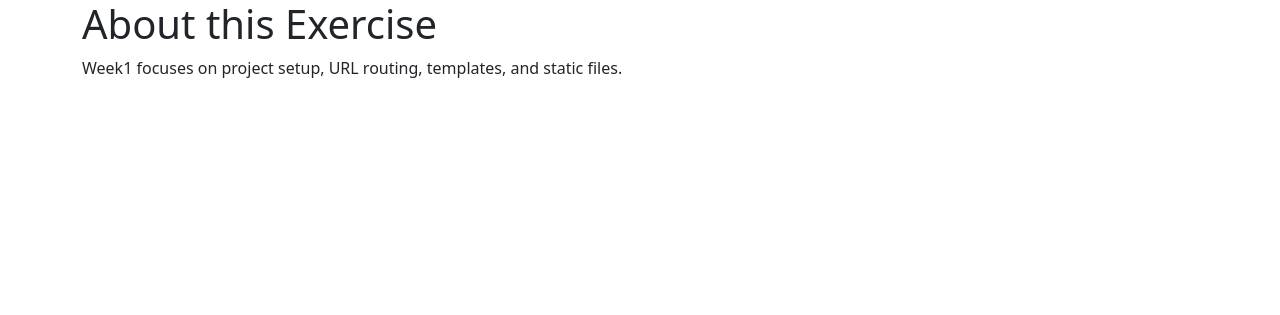
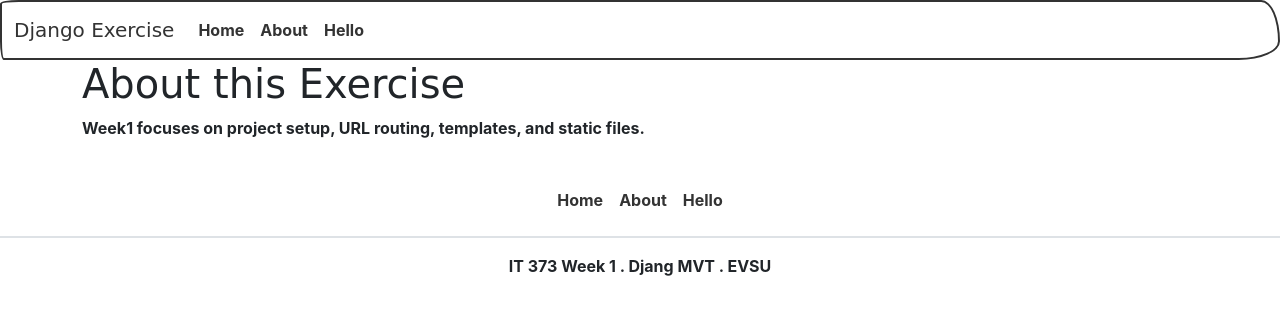
Before and after one commit to turbogag1/IT373-Week1-Django-Basic, a Django app: page /about/ in a window 1280 px wide. Shown: the top 315 px of the page. Run offline with Django 5.2, Linux system fonts and the light colour scheme; some web fonts are replaced.

Commit message:
Modified base.html

```diff
--- a/templates/base.html
+++ b/templates/base.html
@@ -4,12 +4,67 @@
     <meta charset="utf-8">
     <meta name="viewport" content="width=device-width, initial-scale=1">
     <title>{% block title %} Week 1 {% endblock title %} . Django Exercises</title>
-    <link href="https://cdn.jsdelivr.net/npm/bootstrap@5.3.8/dist/css/bootstrap.min.css" rel="stylesheet" integrity="sha384-sRIl4kxILFvY47J16cr9ZwB07vP4J8+LH7qKQnuqkuIAvNWLzeN8tE5YBujZqJLB" crossorigin="anonymous">
+    <link rel="stylesheet" href="https://bootswatch.com/5/sketchy/bootstrap.min.css">
   </head>
   <body>
+  <header>
+    <nav class="navbar navbar-expand-lg bg-light" data-bs-theme="light">
+  <div class="container-fluid">
+    <a class="navbar-brand" href="{% url "home" %}">Django Exercise</a>
+    <button class="navbar-toggler" type="button" data-bs-toggle="collapse" data-bs-target="#navbarColor03" aria-controls="navbarColor03" aria-expanded="false" aria-label="Toggle navigation">
+      <span class="navbar-toggler-icon"></span>
+    </button>
+    <div class="collapse navbar-collapse" id="navbarColor03">
+      <ul class="navbar-nav me-auto">
+        <li class="nav-item">
+          <a class="nav-link active" href="{% url "home" %}">Home
+            <span class="visually-hidden">(current)</span>
+          </a>
+        </li>
+        <li class="nav-item">
+          <a class="nav-link" href="{% url "about" %}">About</a>
+        </li>
+        <li class="nav-item">
+          <a class="nav-link" href="{% url "hello" %}">Hello</a>
+        </li>
+        <!--<li class="nav-item">
+          <a class="nav-link" href="#">Pricing</a>
+        </li>
+        <li class="nav-item">
+          <a class="nav-link" href="#">About</a>
+        </li>
+        <li class="nav-item dropdown">
+          <a class="nav-link dropdown-toggle" data-bs-toggle="dropdown" href="#" role="button" aria-haspopup="true" aria-expanded="false">Dropdown</a>
+          <div class="dropdown-menu">
+            <a class="dropdown-item" href="#">Action</a>
+            <a class="dropdown-item" href="#">Another action</a>
+            <a class="dropdown-item" href="#">Something else here</a>
+            <div class="dropdown-divider"></div>
+            <a class="dropdown-item" href="#">Separated link</a>
+          </div>
+        </li>
+    -->
+      </ul>
+      <!--<form class="d-flex">
+        <input class="form-control me-sm-2" type="search" placeholder="Search">
+        <button class="btn btn-secondary my-2 my-sm-0" type="submit">Search</button>
+      </form>
+    -->
+    </div>
+  </div>
+</nav>
+</header>
     <main class="container">
         {% block content %}{% endblock content %}
     </main>
-    <script src="https://cdn.jsdelivr.net/npm/bootstrap@5.3.8/dist/js/bootstrap.bundle.min.js" integrity="sha384-FKyoEForCGlyvwx9Hj09JcYn3nv7wiPVlz7YYwJrWVcXK/BmnVDxM+D2scQbITxI" crossorigin="anonymous"></script>
+    </header>
+    <footer class="py-3 my-4">
+        <ul class="nav justify-content-center border-bottom pb-3 mb-3">
+        <li class="nav-item"><a href="{% url "home" %}" class="nav-link px-2 text-body-secondary">Home</a></li>
+        <li class="nav-item"><a href="{% url "about" %}" class="nav-link px-2 text-body-secondary">About</a></li>
+        <li class="nav-item"><a href="{% url "hello" %}" class="nav-link px-2 text-body-secondary">Hello</a></li>
+        </ul>
+        <p class="text-center text-body-secondary">IT 373 Week 1 . Djang MVT . EVSU</p>
+    </footer>
   </body>
 </html>
```
